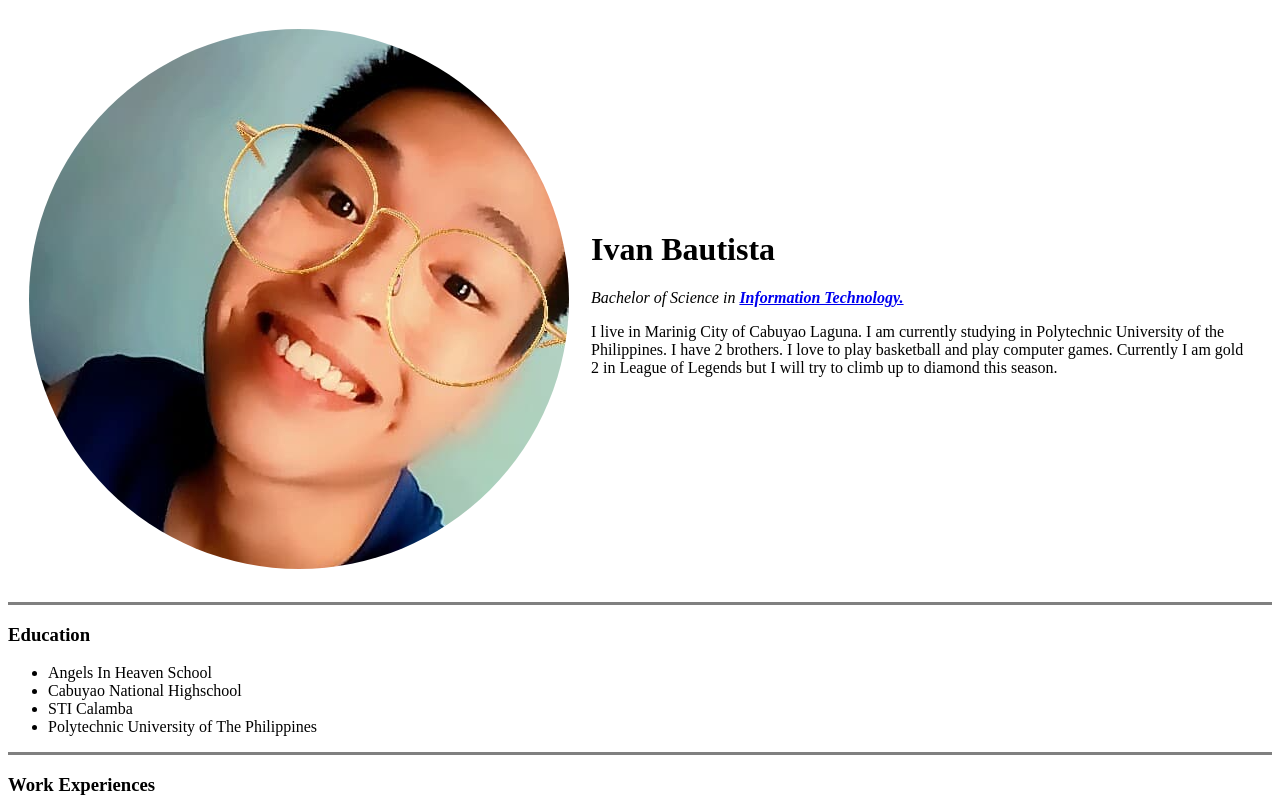
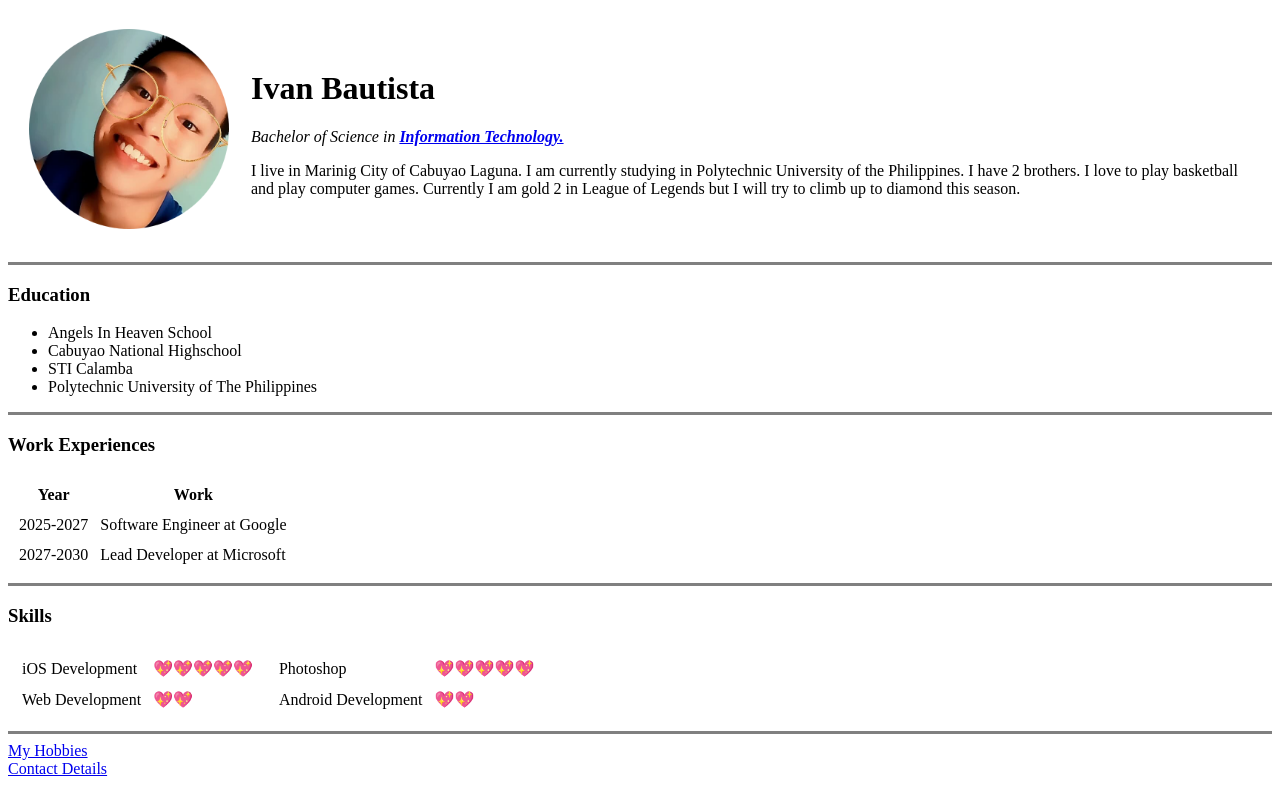
Before and after one commit to yespanalo/cv, a plain HTML site: page index.html in a window 1280 px wide. Shown: the top 800 px of the page. Drawn offline with Linux system fonts and the light colour scheme.

Commit message:
Update index.html

```diff
--- a/index.html
+++ b/index.html
@@ -9,7 +9,7 @@
 <body>
     <table cellspacing="20">
         <tr>
-            <td><img src="images/cirlcepic.png" alt="Ivan Bautista Profile Picture"></td>
+            <td><img src="images/cirlcepic.png" alt="Ivan Bautista Profile Picture" width="200" height="200"></td>
             <td>
                 <h1>Ivan Bautista</h1>
                 <p><em>Bachelor of Science in <strong> <a
```
